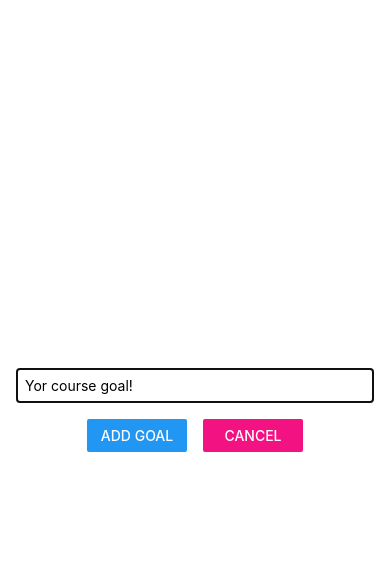
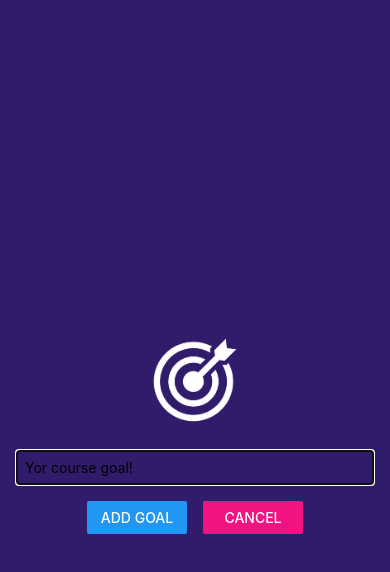
Before and after one commit to okorion/RNCourse, a React Native app: screen / in a window 390 px wide. Both pictures are taken after a click on the button "ADD NEW GOAL". Shown: the top 572 px of the page. Built offline with nearby package versions, Linux system fonts and the light colour scheme.

Commit message:
chore: 이미지 추가 및 적용

```diff
--- a/components/GoalInput.js
+++ b/components/GoalInput.js
@@ -1,5 +1,12 @@
 import { useState } from "react";
-import { View, TextInput, Button, StyleSheet, Modal } from "react-native";
+import {
+  View,
+  TextInput,
+  Button,
+  StyleSheet,
+  Modal,
+  Image,
+} from "react-native";
 
 function GoalInput(props) {
   const [enteredGoalText, setEnteredGoalText] = useState("");
@@ -16,6 +23,11 @@
   return (
     <Modal visible={props.visible} animationType="slide">
       <View style={styles.inputContainer}>
+        <Image
+          source={require("../assets/images/goal.png")}
+          style={styles.image}
+          resizeMode="contain"
+        />
         <TextInput
           style={styles.textInput}
           placeholder="Yor course goal!"
@@ -42,10 +54,14 @@
     flex: 1,
     justifyContent: "center",
     alignItems: "center",
-    marginBottom: 24,
     padding: 16,
-    borderBottomWidth: 1,
-    borderBottomColor: "#cccccc",
+    backgroundColor: "#311b6b",
+  },
+
+  image: {
+    width: 100,
+    height: 100,
+    margin: 20,
   },
 
   textInput: {
```
Also changed, not shown: assets/images/goal.png (added).
